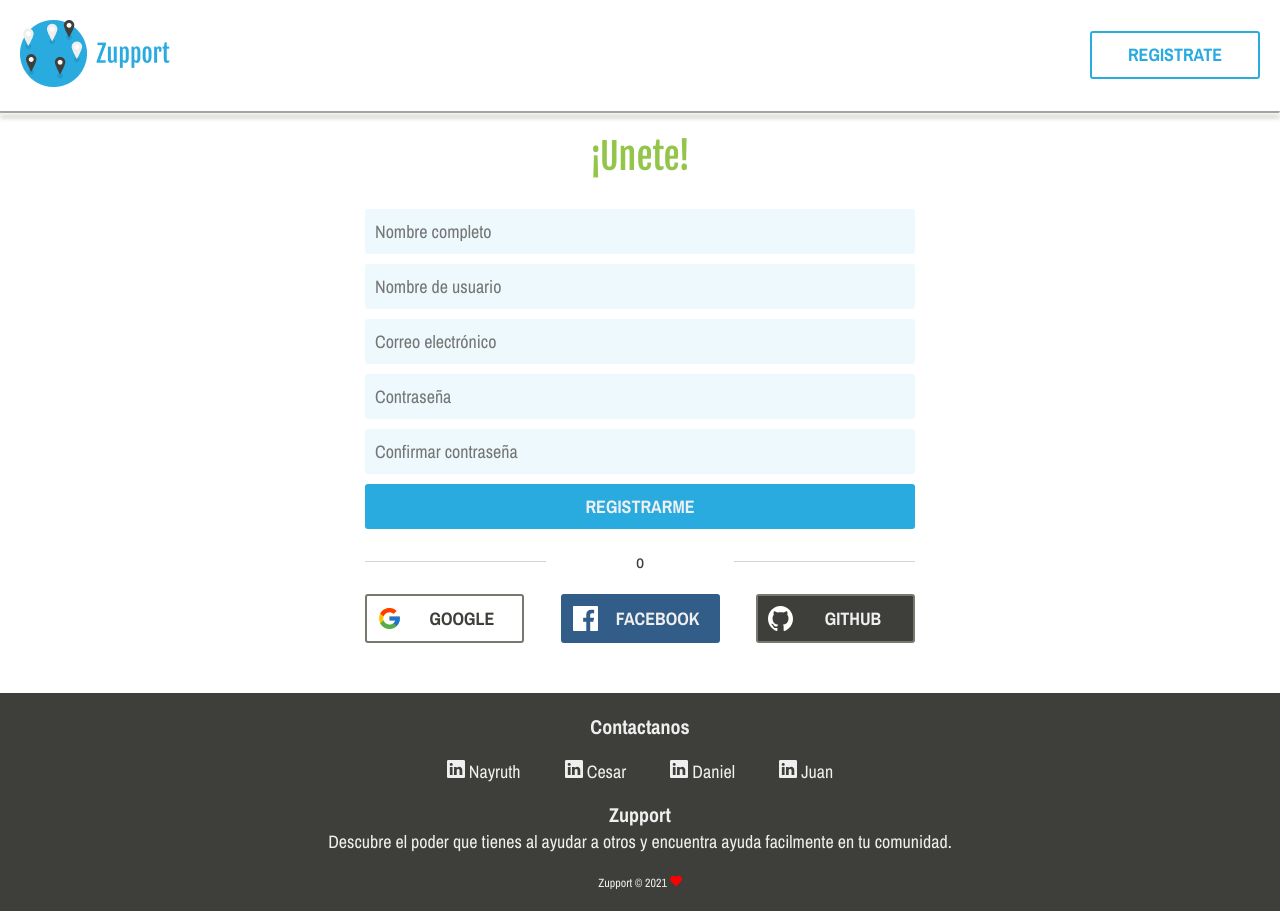
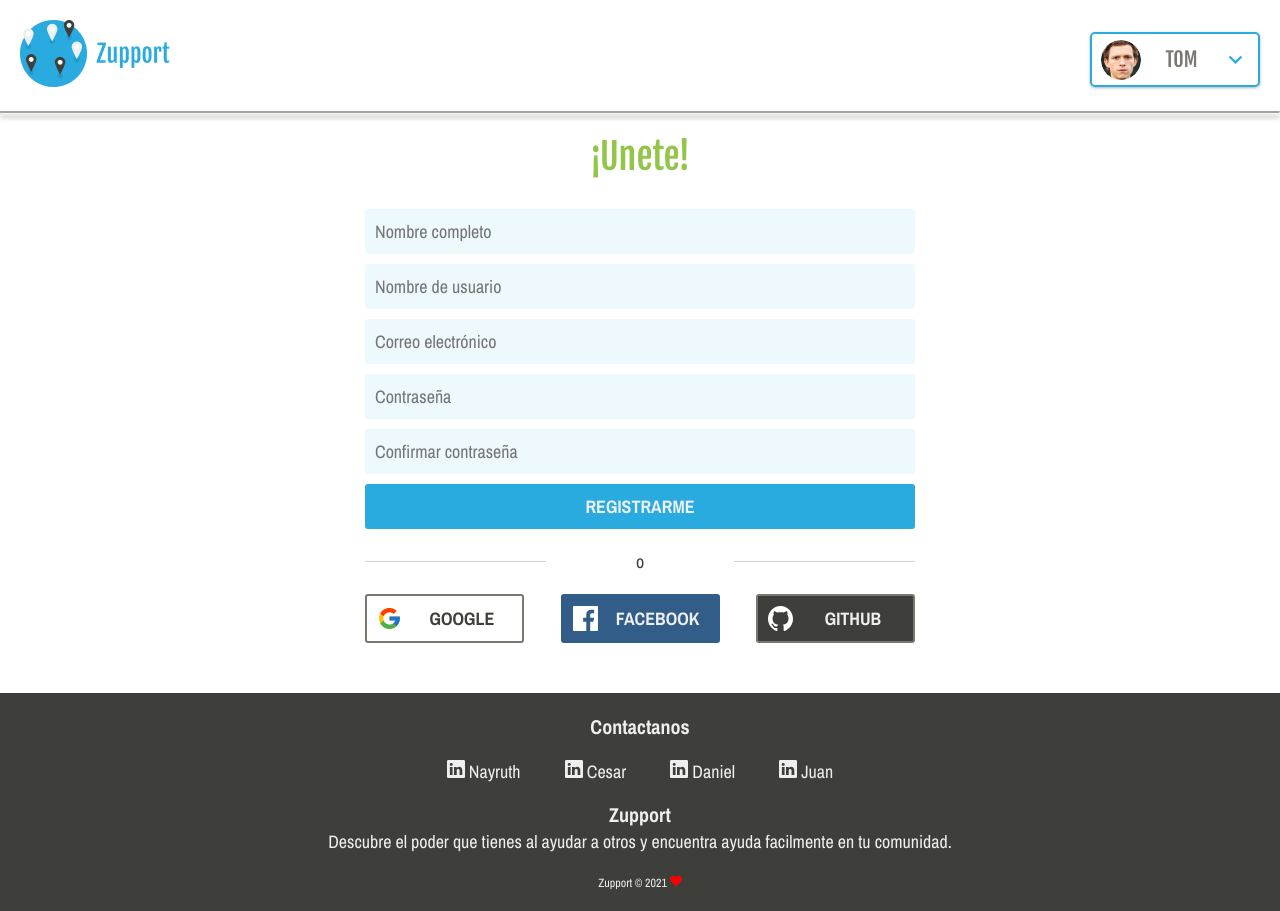
Before and after one commit to domakedev/zupport, a React (Create React App) app: page / in a window 1280 px wide. Built offline with nearby package versions, Linux system fonts and the light colour scheme.

Commit message:
Implementacion de menu desplegable

```diff
--- /dev/null
+++ b/src/components/Layout/ButtonProfile/ProfileButton.jsx
@@ -0,0 +1,102 @@
+import React, { useState, useRef } from "react";
+
+// import { useDetectOutsideClick } from "react-detect-click-outside";
+
+import { MdOutlineKeyboardArrowDown } from "react-icons/md";
+import { IconContext } from "react-icons";
+
+import styled from "styled-components";
+
+import Profile from '../../../images/ProfileP.png'
+
+import ProfileMenu from './ProfileMenu'
+
+
+const MainContainer = styled.div `
+    margin-left: auto;
+`
+const MainButton = styled.button `
+    background-color: transparent;
+    border-radius: 5px;
+    cursor: pointer;
+    display: flex;
+    justify-content: space-around;
+    align-items: center;
+    box-shadow: 0 1px 3px rgba(0, 0, 0, 0.3);
+    border: 2px solid var(--principal-color);
+    vertical-align: middle;
+    transition: box-shadow 0.4s ease;
+    margin-left: auto;
+    width: 140px;
+    height: 55px;
+    margin-top: 10px;
+    margin-right: 0px;
+    &:hover{
+        background-color: var(--light-color);
+        box-shadow: 0 1px 8px rgba(0, 0, 0, 0.3);
+    }
+    & img{
+        border-radius: 90px;
+        width: 40px;
+        height: 40px;
+    }
+    & span{
+        vertical-align: middle;
+        font-size: 20px;
+        font-family: var(--principal-font);
+        padding: 5px;
+        color: var(--boring-color);
+    }
+    @media screen and (min-width:768px) {
+    width: 170px;
+    }
+`
+
+const Deploy = styled.nav `
+    background: white;
+    position: absolute;
+    top: 80px;
+    right: 0;
+    width: 100%;
+    box-shadow: 0 1px 8px rgba(0, 0, 0, 0.3);
+    opacity: 0;
+    visibility: hidden;
+    transform: translateY(-40px);
+    transition: opacity 0.4s ease, transform 0.4s ease, visibility 0.4s;
+    opacity: ${props => (props.isActive ? "1" : "0")};
+    visibility: ${props => (props.isActive ? "visible" : "hidden")};
+    transform: ${props => (props.isActive ? "translateY(40px)" : "translateY(-40)")};
+
+    @media screen and (min-width:768px) {
+    width: 300px;
+    right: 20px;
+    border-radius: 8px;
+    }
+`
+
+const DropdownMenu = () => {
+    const dropdownRef = useRef(null);
+    const [isActive, setIsActive] = useState(false);
+    const onClick = () => setIsActive(!isActive);
+
+    return (
+        <MainContainer>
+            <MainButton onClick={onClick}>
+                <img src={Profile} alt="Imagen de Perfil" />
+                <span>TOM</span>
+                <IconContext.Provider
+                        value={{ color: '#29ABE0', size: '27px' }}
+                >
+                    <MdOutlineKeyboardArrowDown />
+                </IconContext.Provider>
+            </MainButton>
+
+            <Deploy ref={dropdownRef} isActive={isActive}>
+                <ProfileMenu/>
+            </Deploy>
+
+        </MainContainer>
+    );
+};
+
+export default DropdownMenu
--- /dev/null
+++ b/src/components/Layout/ButtonProfile/ProfileMenu.jsx
@@ -0,0 +1,68 @@
+import React from 'react'
+
+import { IconContext } from "react-icons";
+
+import { BsQuestionCircleFill, BsFillGearFill, BsBoxArrowInRight, BsTranslate } from "react-icons/bs";
+
+import Profile from '../../../images/ProfileP.png'
+
+import styled from "styled-components";
+
+const List = styled.ul `
+    list-style: none;
+    padding: 0;
+    margin: 0;
+    .Iconos {
+      color:  var(--principal-color);
+      width: 30px;
+      height: 30px;
+    }
+`
+
+const ListItem = styled.li`
+    border-bottom: 1px solid #dddddd;
+    display: flex;
+    align-items: center;
+    cursor: pointer;
+
+    & a {
+        text-decoration: none;
+        color: var(--boring-color);
+        font-family: var(--secondary-font);
+        font-size: 18px;
+        padding: 15px 15px;
+        display: block;
+    }
+`
+
+const ProfileMenuImg = styled.img `
+    width: 50px;
+    height: 50px;
+    border-radius: 90px;
+    margin: 10px;
+`
+
+const Icon = styled.div `
+    margin: 10px 20px;
+`
+
+function ProfileMenu() {
+
+    return (
+        <>
+            <List>
+                <ListItem><ProfileMenuImg src={Profile} alt="Imagen de Perfil" /><a href="/profile"> Perfil</a></ListItem>
+                <IconContext.Provider
+                        value={{ className:'Iconos'}}
+                >
+                <ListItem><Icon><BsQuestionCircleFill /></Icon><a href="/help">Ayuda</a></ListItem>
+                <ListItem><Icon><BsTranslate /></Icon><a href="/lang">Idioma</a></ListItem>
+                <ListItem><Icon><BsFillGearFill /></Icon><a href="/config">Configuración</a></ListItem>
+                <ListItem><Icon><BsBoxArrowInRight /></Icon><a href="/logout">Cerrar Sesión</a></ListItem>
+                </IconContext.Provider>
+            </List>
+        </>
+    )
+}
+
+export default ProfileMenu
--- a/src/components/Layout/Header.jsx
+++ b/src/components/Layout/Header.jsx
@@ -4,6 +4,7 @@ import styled from "styled-components";
 // import '../../main.css'
 
 import NavButton from "./ButtonNav/NavButton";
+import ProfileButton from "./ButtonProfile/ProfileButton"
 
 import Logo from '../../images/Logo.png';
 
@@ -32,7 +33,8 @@ const Navigation = () => {
                     alt="Imagen Logo"
                     />
                 </a>
-                <NavButton titulo='registrate' />
+                {/* <NavButton titulo='registrate' /> */}
+                <ProfileButton />
             </NavContainer>
 
             <Line />
```
Also changed, not shown: src/images/ProfileP.png (added).
